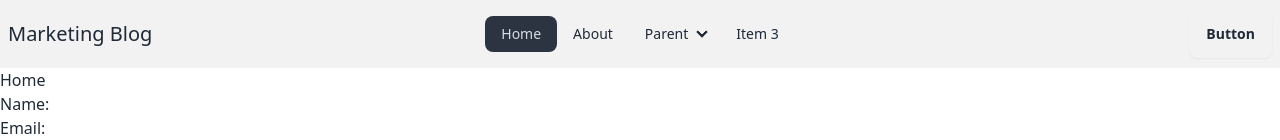
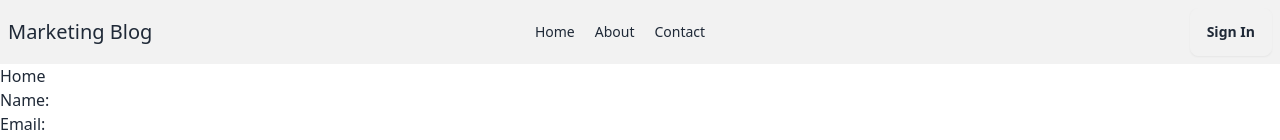
Before and after one commit to zihad868/BlogClient, a React (Vite) app: page / in a window 1280 px wide. Shown: the top 140 px of the page. Built offline with nearby package versions, Linux system fonts and the light colour scheme.

Commit message:
Dashboard

```diff
--- a/src/Components/Authentication/Signin/Signin.jsx
+++ b/src/Components/Authentication/Signin/Signin.jsx
@@ -33,6 +33,8 @@ const Signin = () => {
           localStorage.setItem('authorization', `Bearer ${jwtToken}`);
           setTimeout(() => {
           navigate('/')
+          // Reload The page
+          window.location.reload();
         }, 4000);
         }
         if(success === false){
--- /dev/null
+++ b/src/Pages/DashBoard/Dashboard.jsx
@@ -0,0 +1,10 @@
+
+const Dashboard = () => {
+    return (
+        <div>
+            <h3>User Dashboard</h3>
+        </div>
+    );
+};
+
+export default Dashboard;
--- a/src/Pages/Home/Home.jsx
+++ b/src/Pages/Home/Home.jsx
@@ -3,8 +3,8 @@ import { UserContext } from "../../Provider/AuthProvider";
 import { UserProvider } from "../../Provider/profileProvider"; // Import UserProvider
 
 const Home = () => {
-  const { email, loading } = useContext(UserContext); // Optional: Get email and loading state from AuthProvider
-  const { user, isLoading, isError } = useContext(UserProvider); // Access user data from UserProvider
+  const { email, loading } = useContext(UserContext);
+  const { user, isLoading, isError } = useContext(UserProvider);
 
   // Handle loading and error states
 
--- a/src/Provider/AuthProvider.jsx
+++ b/src/Provider/AuthProvider.jsx
@@ -21,7 +21,7 @@ const AuthProvider = ({ children }) => {
       setLoading(false);
     }
 
-  }, []);
+  }, [email]);
 
   const userInfo = { email, loading };
   console.log(loading,email)
--- a/src/Provider/profileProvider.jsx
+++ b/src/Provider/profileProvider.jsx
@@ -34,7 +34,7 @@ const ProfileProvider = ({ children }) => {
   const { data: user = {}, isLoading, isError } = useQuery({
     queryKey: ["user"],
     queryFn: fetchUser,
-    enabled: !loading && !!email, // Runs only when loading is false and email is available
+    enabled: !loading && !!email,
   });
 
   const userProfile = { user, isLoading, isError };
--- a/src/Shared/Navbar/Navbar.jsx
+++ b/src/Shared/Navbar/Navbar.jsx
@@ -1,7 +1,23 @@
-import React from "react";
+import React, { useContext } from "react";
 import { Link, NavLink } from "react-router-dom";
+import { UserProvider } from "../../Provider/profileProvider";
 
 const Navbar = () => {
+  const { user, isLoading, isError } = useContext(UserProvider);
+
+  const nav = (
+    <div className="mr-5">
+      <NavLink className="mr-5" to="/">
+        Home
+      </NavLink>
+      <NavLink className="mr-5" to="/">
+        About
+      </NavLink>
+      <NavLink className="mr-5" to="/">
+        Contact
+      </NavLink>
+    </div>
+  );
   return (
     <div>
       <div className="navbar bg-base-200">
@@ -28,56 +44,29 @@ const Navbar = () => {
               className="menu menu-sm dropdown-content bg-base-100 rounded-box z-[1] mt-3 w-52 p-2 shadow"
             >
               {/* Small Device */}
-              <li>
-                <a>Item 5</a>
-              </li>
-              <li>
-                <a>Parent</a>
-                <ul className="p-2">
-                  <li>
-                    <a>Submenu 1</a>
-                  </li>
-                  <li>
-                    <a>Submenu 2</a>
-                  </li>
-                </ul>
-              </li>
-              <li>
-                <a>Item 3</a>
-              </li>
+              {nav}
             </ul>
           </div>
           <a className="text-xl">Marketing Blog</a>
         </div>
         <div className="navbar-center hidden lg:flex">
           <ul className="menu menu-horizontal px-1">
-             {/* Large Device */}
-            <li>
-              <NavLink to='/'>Home</NavLink>
-            </li>
-            <li>
-              <a>About</a>
-            </li>
-            <li>
-              <details>
-                <summary>Parent</summary>
-                <ul className="p-2">
-                  <li>
-                    <a>Submenu 1</a>
-                  </li>
-                  <li>
-                    <a>Submenu 2</a>
-                  </li>
-                </ul>
-              </details>
-            </li>
-            <li>
-              <a>Item 3</a>
-            </li>
+            {/* Large Device */}
+            {nav}
           </ul>
         </div>
         <div className="navbar-end">
-          <Link to='/authentication' className="btn">Button</Link>
+          {user.userInformation?.name ? (
+            <>
+            <Link to="/dashboard" className="btn">
+              Dashboard
+            </Link>
+            </>
+          ) : (
+            <Link to="/authentication" className="btn">
+              Sign In
+            </Link>
+          )}
         </div>
       </div>
     </div>
```
Also changed, not shown: src/Routes/Routes.jsx (+6 -1 lines), 1 other file (tests, documents, lock files or other folders).
